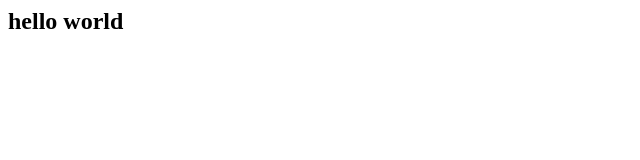
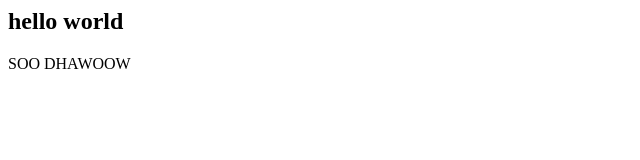
Before and after one commit to xassan3/youtube, a plain HTML site: page index.html in a window 1280 px wide. Shown: the whole page, without its empty margins (0-640 px from the left). Drawn offline with Linux system fonts and the light colour scheme.

Commit message:
added css file

```diff
--- /dev/null
+++ b/css/style.css
@@ -0,0 +1,3 @@
+body {
+    background: lightblue;
+}
--- a/index.html
+++ b/index.html
@@ -6,6 +6,7 @@
 
 <body>
     <h2>hello world</h2>
+    <p>SOO DHAWOOW</p>
 </body>
 
 </html>
```
